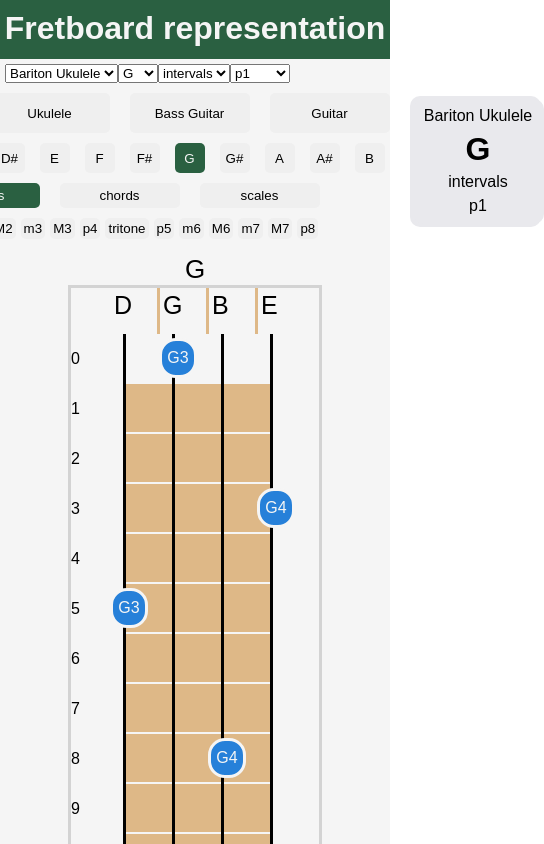
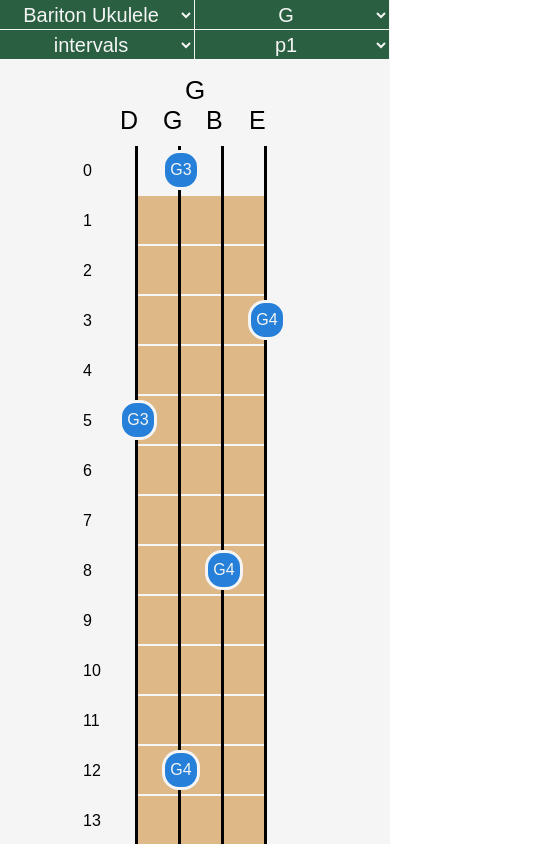
Before and after one commit to artem-chigin/fretboard-map, a React (Create React App) app: page / in a window 390 px wide. Shown: the top 844 px of the page, 544 px wide, since content can reach past the window. Built offline with nearby package versions, Linux system fonts and the light colour scheme.

Commit message:
Changed mobile ui and correct display faws

```diff
--- a/src/components-for-render/display-instrument.js
+++ b/src/components-for-render/display-instrument.js
@@ -100,7 +100,14 @@ function InstrumentString({notesArray, stringIndex, openStringKey, rootNote}) {
         stringIndex={stringIndex}
         rootNote={rootNote}
         key={"note" + index}/>);
-    return <div id={"string" + stringIndex}  className="string"><div className="open-string">{openStringKey}</div>{stringNotesArray}</div>
+    return (
+    <div className="string-container">
+        <div className="open-string">
+            {openStringKey}
+        </div>
+        <div className="string" id={"string" + stringIndex}>{stringNotesArray}</div>
+    </div>
+    )
 }
 
 function FretBoard({fretboard, rootNote}) {
--- a/src/components-for-render/select-instrument-mobile.js
+++ b/src/components-for-render/select-instrument-mobile.js
@@ -12,11 +12,15 @@ function SelectInstrumentMobile({onInstrumentClick, currentInstrumentName}) {
         key={"instrument" + index} />
 )
 return (
-    <select
-        className="instruments-dropdown"
-        defaultValue={currentInstrumentName}>
+    // <div className="select-mobile">
+        // <label htmlFor="instruments-dropdown">Current instrument: </label>
+        <select
+            name="instruments-dropdown"
+            className="dropdown"
+            defaultValue={currentInstrumentName}>
         {instrumentsDropdown}
-    </select>
+        </select>
+    // </div>
 )
 
 }
--- a/src/components-for-render/select-note-mobile.js
+++ b/src/components-for-render/select-note-mobile.js
@@ -11,11 +11,15 @@ function SelectRootNoteMobile({onNoteClick, currentNoteName}) {
         key={"option" + index}
     />)
     return (
-        <select
-            className="notes-dropdown"
-            defaultValue={currentNoteName}>
-            {NoteOptions}
-        </select>
+        // <div className="select-mobile">
+            // <label htmlFor="notes-dropdown">Root note: </label>
+            <select
+                name="notes-dropdown"
+                className="dropdown"
+                defaultValue={currentNoteName}>
+                {NoteOptions}
+            </select>
+        // </div>
     )
 
 }
--- a/src/components-for-render/select-sequence-mobile.js
+++ b/src/components-for-render/select-sequence-mobile.js
@@ -14,10 +14,15 @@ function SelectSequenceTypeMobile({onSequenceClick, currentSequenceType}) {
     }
     )
     return (
-        <select
-        defaultValue={currentSequenceType}>
-            {sequenceTypeOptions}
-        </select>
+        // <div className="select-mobile">
+            // <label htmlFor="sequence-type-dropdown">Sequence type: </label>
+            <select
+                name="sequence-type-dropdown"
+                className="dropdown"
+                defaultValue={currentSequenceType}>
+                {sequenceTypeOptions}
+            </select>
+        // </div>
     );
 }
 
--- a/src/components-for-render/sequence-dropdown-mobile.js
+++ b/src/components-for-render/sequence-dropdown-mobile.js
@@ -14,12 +14,16 @@ function SequenceDropDown({typeOfSequence, onSequenceTypeClick, currentSequence}
 );
 
     return (
-        <select
-            className="sequence-dropdown"
-            defaultValue={currentSequence}
-            >
-            {sequenceButtons}
-        </select>
+        // <div className="select-mobile">
+            // <label htmlFor="sequence-dropdown">Sequence: </label>
+            <select
+                name="sequence-dropdown"
+                className="dropdown"
+                defaultValue={currentSequence}
+                >
+                {sequenceButtons}
+            </select>
+        // </div>
 )
 };
 
--- a/src/index.css
+++ b/src/index.css
@@ -33,8 +33,38 @@ footer {
 }
 
 .fretboard-app {
-    padding: 5px;
+    /* padding: 5px; */
     min-height: 70vh;
+}
+.mobile-ui {
+    display: none;
+    flex-direction: row;
+    flex-wrap: wrap;
+    /* justify-content: flex-end; */
+    margin: 0 auto;
+    /* border: solid; */
+    min-width: 100vw;
+
+    /* max-width: 600px; */
+    /* background-color: cadetblue; */
+}
+/* .select-mobile {
+    display: flex;
+    justify-content: flex-end;
+} */
+
+.dropdown {
+    /* max-width: 500px; */
+    min-width: 50%;
+    flex: 1;
+    height: 30px;
+    font-size: 20px;
+    text-align: center;
+    background-color: #2A6041;
+    color: whitesmoke;
+    border: none;
+    border-bottom: whitesmoke solid 1px;
+    border-right: whitesmoke solid 1px;
 }
 
 .ui-and-info {
@@ -115,6 +145,10 @@ footer {
     background-color: burlywood;
 }
 
+.string-container {
+    display: flex;
+}
+
 .open-string {
     position: relative;
     top: 15px;
@@ -128,10 +162,13 @@ footer {
 }
 
 @media screen and (max-width: 650px) {
+    header {
+        display: none;
+    }
     .fretboard {
         display: flex;
         flex-direction: row;
-        border: solid lightgrey;
+        /* border: solid lightgrey; */
         margin: 0 auto;
     }
     .fretNumbers {
@@ -142,21 +179,26 @@ footer {
         display: flex;
         flex-direction: row-reverse;
     }
+    .string-container {
+        display: inline;
+    }
     .string {
         flex-direction: column;
-        background-color: burlywood;
+        box-sizing: content-box;
+        /* background-color: burlywood; */
         border-left: solid;
 
     }
 
     .open-string {
         /* min-width: 40px; */
+        box-sizing: border-box;
         width: 40px;
         height: 40px;
         /* margin-bottom: 30px; */
         left: -15px;
         top: 0;
-        border: solid whitesmoke
+        /* border: solid whitesmoke 10px; */
     }
     .noteContainer {
         min-width: 40px;
@@ -179,6 +221,12 @@ footer {
         border: none;
         /* justify-content: center; */
         /* border: solid 1px; */
+    }
+    .ui-and-info {
+        display: none;
+    }
+    .mobile-ui {
+        display: flex;
     }
 }
 
```
